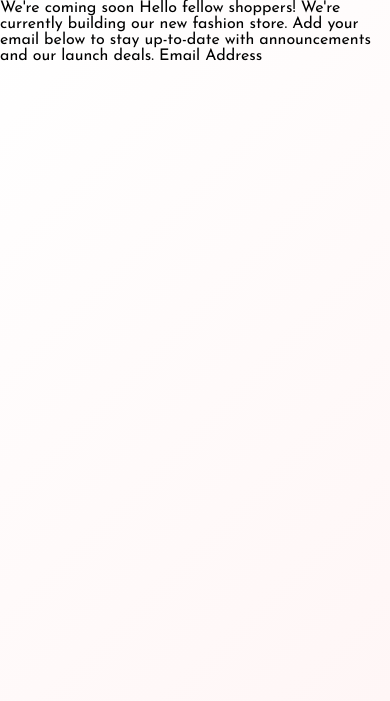
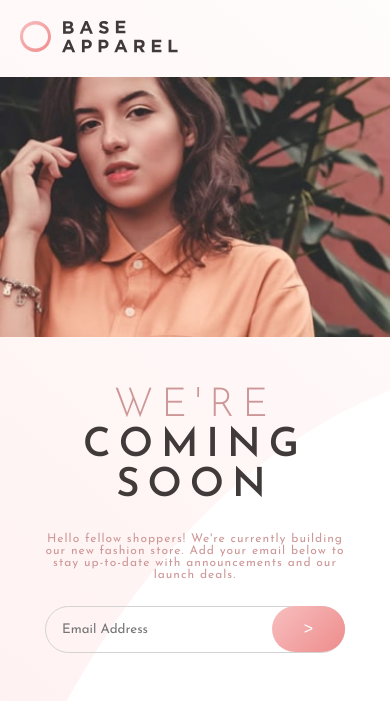
Before and after one commit to humbruno/base-apparel, a website: page index.html in a window 390 px wide. Drawn offline with Linux system fonts and the light colour scheme.

Commit message:
Added mobile styles

```diff
--- a/app/scss/style.scss
+++ b/app/scss/style.scss
@@ -2,5 +2,76 @@
 
 body {
   min-height: 100vh;
-  background: linear-gradient(var(--gradientOne));
+  background: url("../images/bg-pattern-desktop.svg");
+  background-repeat: no-repeat;
+  background-size: cover;
 }
+
+.navbar {
+  padding: 20px;
+}
+
+main {
+  text-align: center;
+  padding: 45px;
+}
+
+.hero img {
+  width: 100%;
+}
+
+h1 {
+  text-transform: uppercase;
+  font-weight: 600;
+  color: var(--darkGrayishRed);
+  letter-spacing: 8px;
+  font-size: rem(40);
+
+  span {
+    font-weight: 300;
+    color: var(--desaturatedRed);
+  }
+}
+
+p {
+  color: var(--desaturatedRed);
+  font-weight: 400;
+  letter-spacing: 1px;
+  font-size: rem(12);
+}
+
+.input-container {
+  max-width: 100%;
+  margin-top: 25px;
+  position: relative;
+
+  input {
+    width: 100%;
+    background-color: transparent;
+    padding: 16px;
+    border-radius: rem(50);
+    color: var(--desaturatedRed);
+    border: 1px solid lightgray;
+    font-family: "Josefin Sans", sans-serif;
+
+    &:focus {
+      outline: none;
+    }
+  }
+}
+
+button {
+  position: absolute;
+  padding: 14px 32px;
+  border-radius: rem(50);
+  border: none;
+  background: linear-gradient(var(--gradientTwo));
+  color: white;
+  font-size: rem(16);
+  right: 0%;
+  cursor: pointer;
+
+  &:hover {
+    opacity: 0.8;
+  }
+}
--- a/index.html
+++ b/index.html
@@ -28,9 +28,35 @@
     <link rel="stylesheet" href="css/style.css" />
   </head>
   <body>
-    We're coming soon Hello fellow shoppers! We're currently building our new
-    fashion store. Add your email below to stay up-to-date with announcements
-    and our launch deals. Email Address
+    <nav class="navbar">
+      <img src="images/logo.svg" alt="" aria-hidden="true" />
+    </nav>
+
+    <div class="hero">
+      <img src="images/hero-mobile.jpg" alt="" aria-hidden="true" />
+    </div>
+
+    <main>
+      <h1>
+        <span>We're</span><br />coming <br />
+        soon
+      </h1>
+      <p>
+        Hello fellow shoppers! We're currently building our new fashion store.
+        Add your email below to stay up-to-date with announcements and our
+        launch deals.
+      </p>
+
+      <div class="input-container">
+        <input
+          type="email"
+          name="email"
+          id="email"
+          placeholder="Email Address"
+        />
+        <button type="submit">></button>
+      </div>
+    </main>
 
     <!-- JS to validate form submition -->
 
```
Also changed, not shown: css/style.css.
